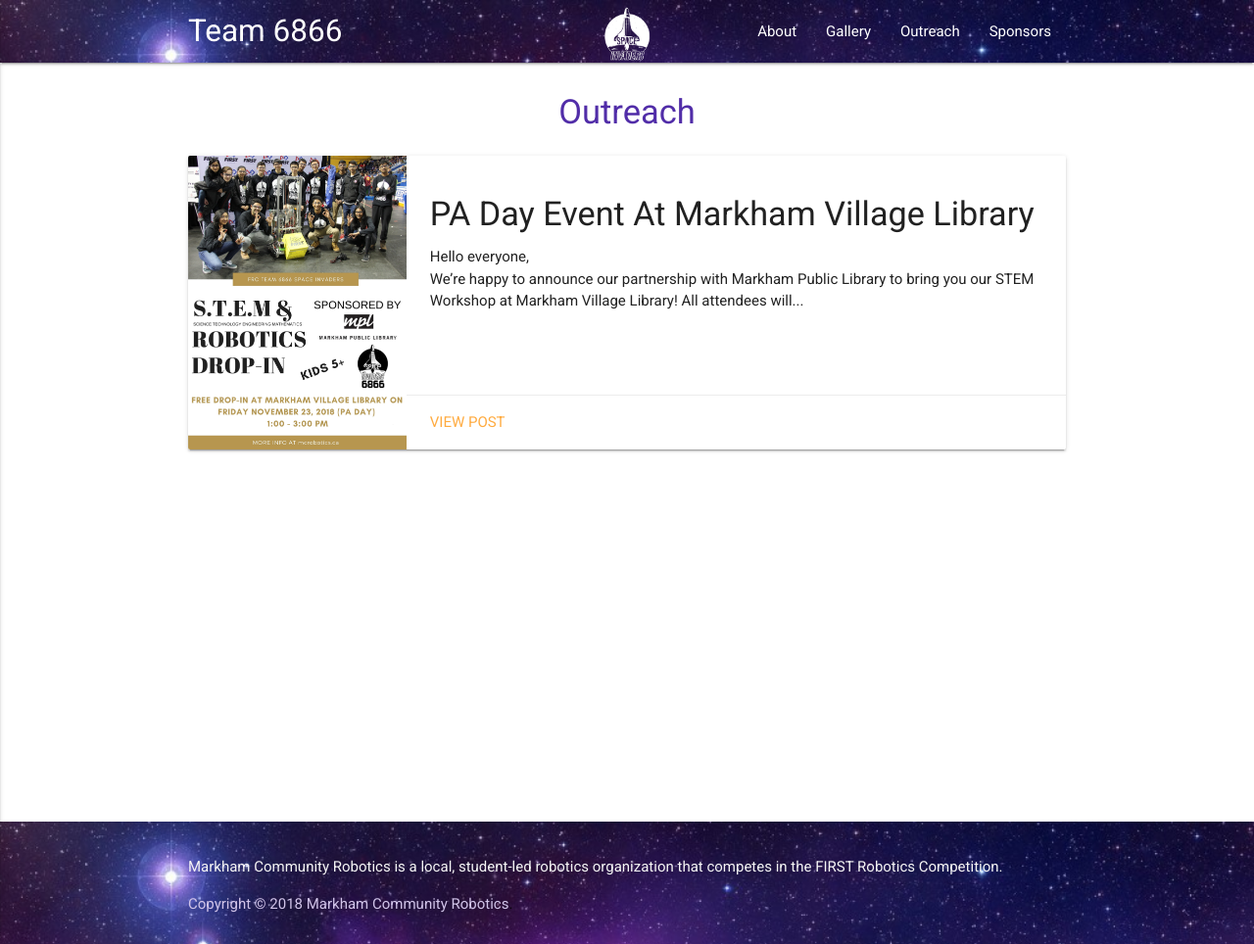
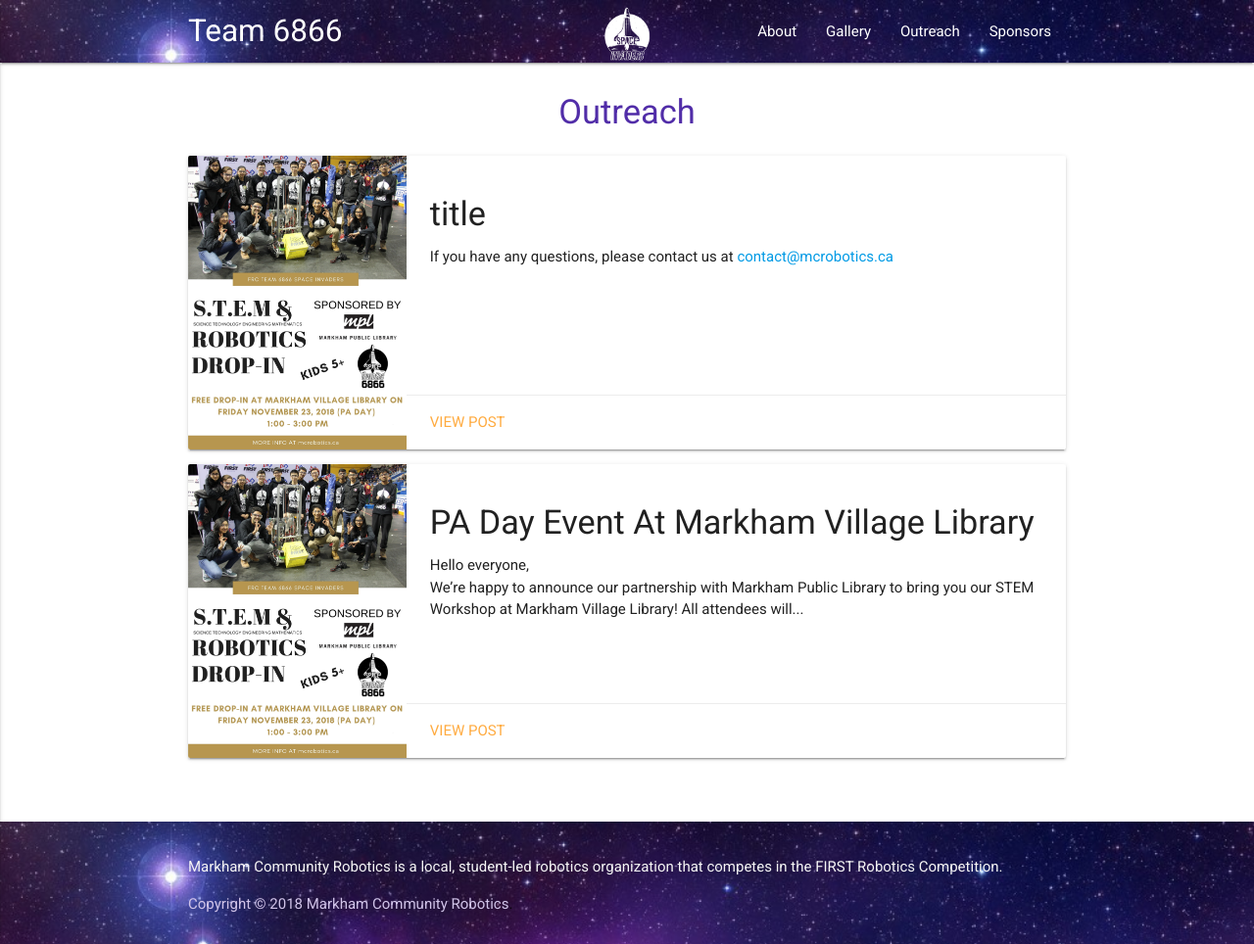
Before and after one commit to Velociraptors-in-Space/website, a Jekyll site: the page built from blog.html, in a window 1280 px wide. Shown: the whole page at 98% size. Built offline with Jekyll 4.4.1, drawn with Linux system fonts in a browser that asks for light colours.

Commit message:
mv post image format & lego post

```diff
--- /dev/null
+++ b/_posts/2018-12-13-first-lego-league.md
@@ -0,0 +1,8 @@
+---
+layout: post
+title: "title"
+author: "Michael Zhou"
+image: 2018-11-17-markham-village-poster.jpg
+---
+
+If you have any questions, please contact us at [contact@mcrobotics.ca](mailto:contact@mcrobotics.ca)
```
Also changed, not shown: _posts/2018-11-17-markham-village.md (+1 -1 lines).
